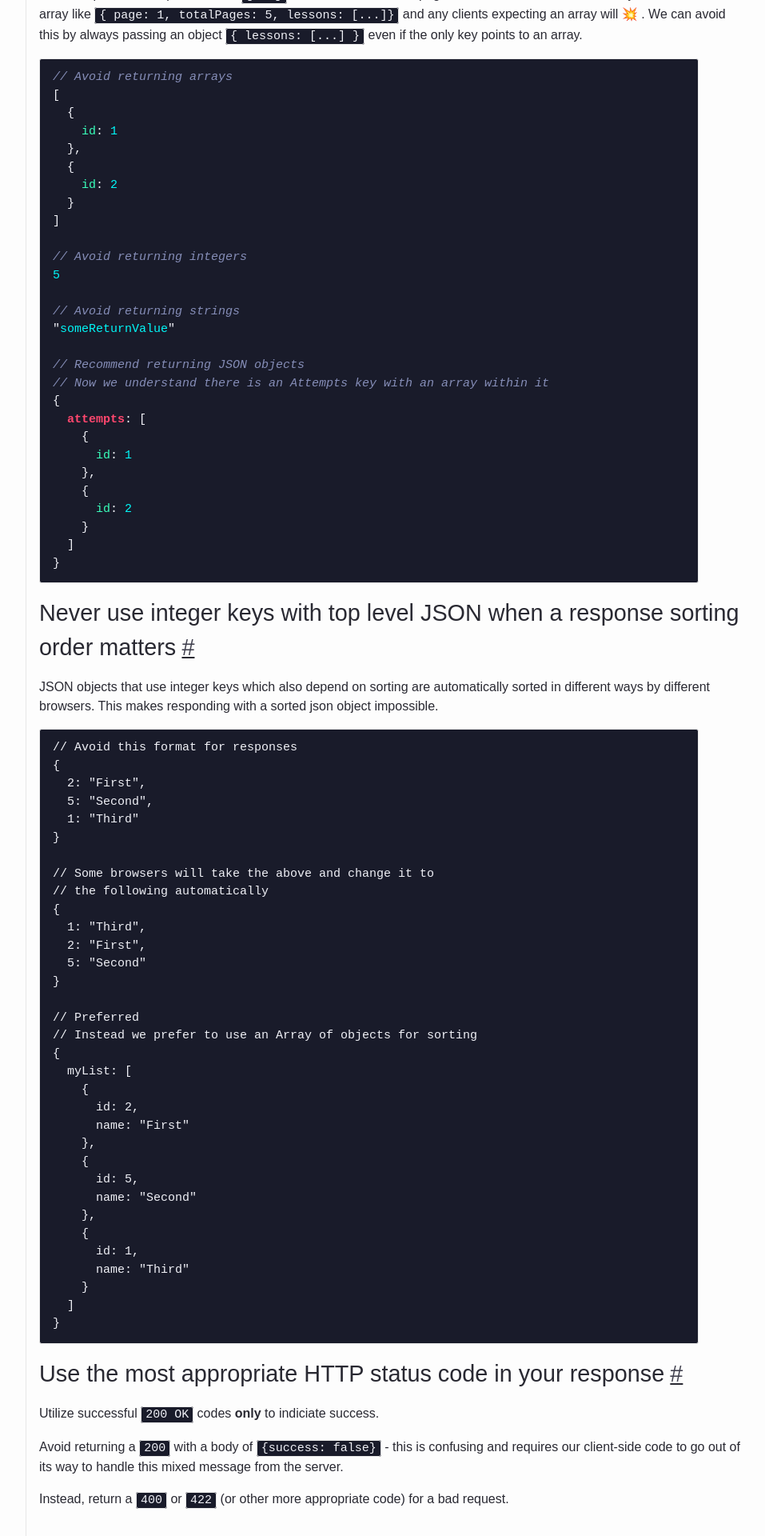
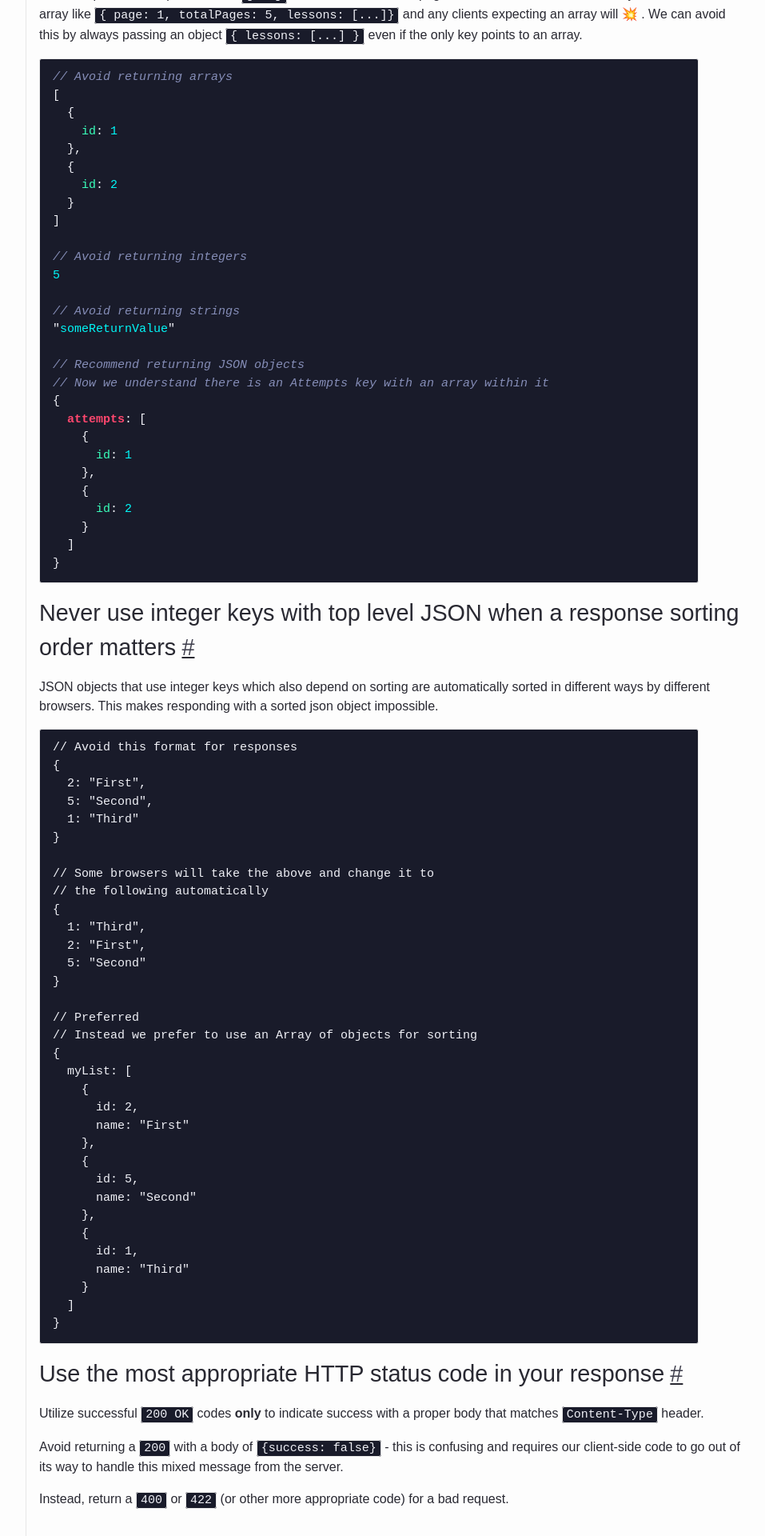
Before and after one commit to isabella232/lessonly.github.io, a Jekyll site: the page built from _styleguide/json.md, in a window 1280 px wide. Shown: the part 921-2841 px from the top of the page at 80% size, without its empty margins (287-1244 px from the left). Built offline with Jekyll 4.4.1, drawn with Linux system fonts in a browser that asks for light colours.

Commit message:
Update _styleguide/json.md
Co-authored-by: Ethan <emmoistner@gmail.com>

```diff
--- a/_styleguide/json.md
+++ b/_styleguide/json.md
@@ -111,7 +111,7 @@ JSON objects that use integer keys which also depend on sorting are automaticall
 
 ## Use the most appropriate HTTP status code in your response
 
-Utilize successful `200 OK` codes **only** to indiciate success.
+Utilize successful `200 OK` codes **only** to indicate success with a proper body that matches `Content-Type` header.
 
 Avoid returning a `200` with a body of `{success: false}` - this is confusing and requires our client-side code to go out of its way to handle this mixed message from the server.
 
```
